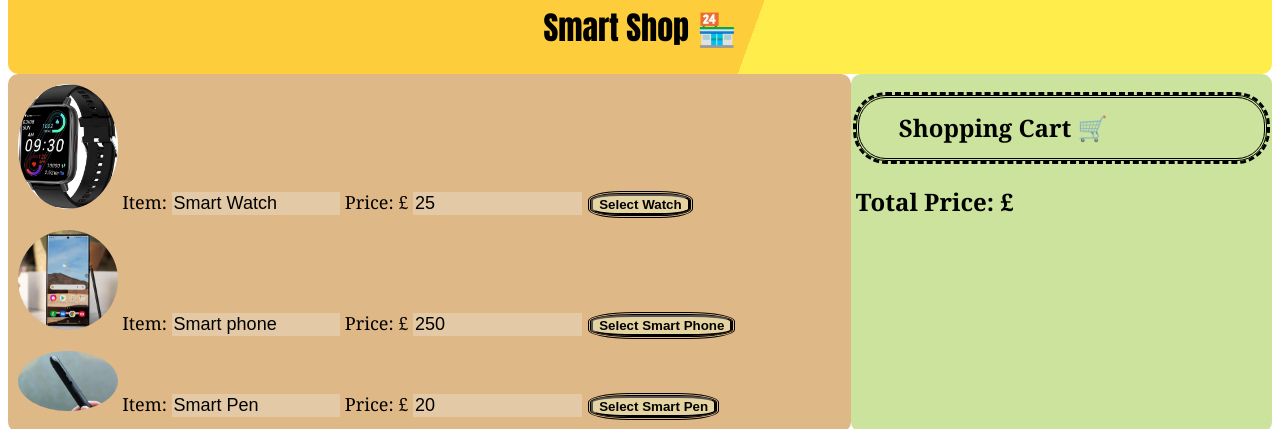
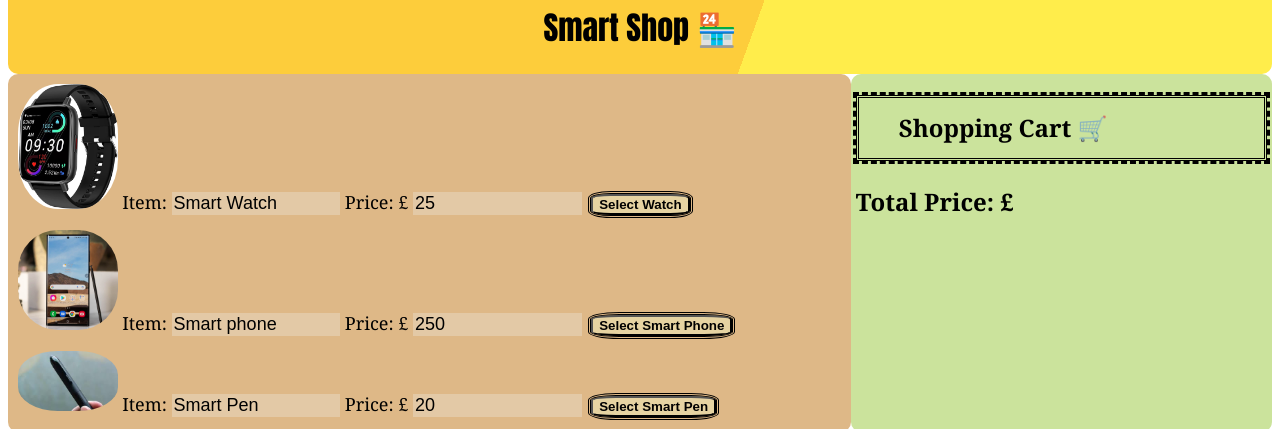
Before and after one commit to khmdagal/shoppingCart, a plain HTML site: page index.html in a window 1280 px wide. Shown: the part 131-560 px from the top of the page. Drawn offline with Linux system fonts and the light colour scheme.

Commit message:
Update style.css

```diff
--- a/style.css
+++ b/style.css
@@ -1,6 +1,5 @@
     body {
         display: grid;
-
         grid-template-areas: "header header" "main  aside" "footer  footer";
         grid-template-columns: 2fr 1fr;
         font-family: Georgia, 'Times New Roman', Times, serif;
@@ -20,17 +19,12 @@
         border-radius: 10px;
     }
 
-    h2 {
-        text-shadow: 5px;
-    }
-
     #mobile_section,
     #watch_section,
     #pen_section {
         grid-area: two;
         margin: 10px;
-        border-radius: 10px;
-        border-style:
+
     }
 
     input,
@@ -44,7 +38,7 @@
     #watch_photo,
     #phone_photo,
     #pen_photo {
-        border-radius: 50%;
+        border-radius: 40%;
         width: 100px;
     }
 
@@ -54,14 +48,14 @@
         outline-style: double;
         color: black;
         font-weight: bold;
-        border-radius: 30%;
+        border-radius: 20%;
     }
 
     #shopping_list {
         border: double;
         line-height: 20px;
         outline-style: dashed;
-        border-radius: 30px;
+
     }
 
     img {
```
